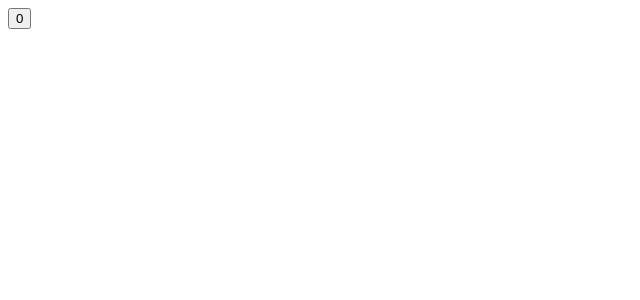
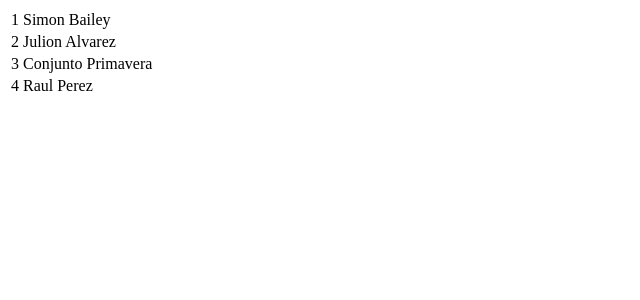
Before and after one commit to Burris19/Rect-Fundamentals, a React app: page / in a window 1280 px wide. Shown: the top 300 px of the page, without its empty margins (0-640 px from the left). Built offline with nearby package versions, Linux system fonts and the light colour scheme.

Commit message:
[add] show table

```diff
--- a/App.js
+++ b/App.js
@@ -1,31 +1,29 @@
 import React from 'react';
-import ReactDOM from 'react-dom'
 
 class App extends React.Component {
-  constructor(){
+  constructor() {
     super();
-    this.update = this.update.bind(this);
-    this.state = {increasing: false}
-  }
-  update(){
-    ReactDOM.render(
-      <App val={this.props.val+1} />,
-      document.getElementById('app')
-    );
-  }
-  componentWillReceiveProps(nextProps){
-    this.setState({increasing: nextProps.val > this.props.val})
+    this.state = {data: [
+      {id: 1, name: 'Simon Bailey'}, {id: 2, name: 'Julion Alvarez'},
+      {id: 3, name: 'Conjunto Primavera'}, {id: 4, name: 'Raul Perez'},
+    ]}
   }
   render(){
-    console.log(this.state.increasing)
-    return (
-      <button onClick={this.update}>
-        {this.props.val}
-      </button>
-    )
+    let rows = this.state.data.map( person => {
+      return <PersonRow key={person.id} data={person} />
+    })
+
+    return <table>
+      <tbody>{rows}</tbody>
+    </table>
   }
 }
 
-App.defaultProps = { val: 0 }
+const PersonRow = (props) => {
+  return <tr>
+    <td>{props.data.id}</td>
+    <td>{props.data.name}</td>
+  </tr>
+}
 
 export default App
```
